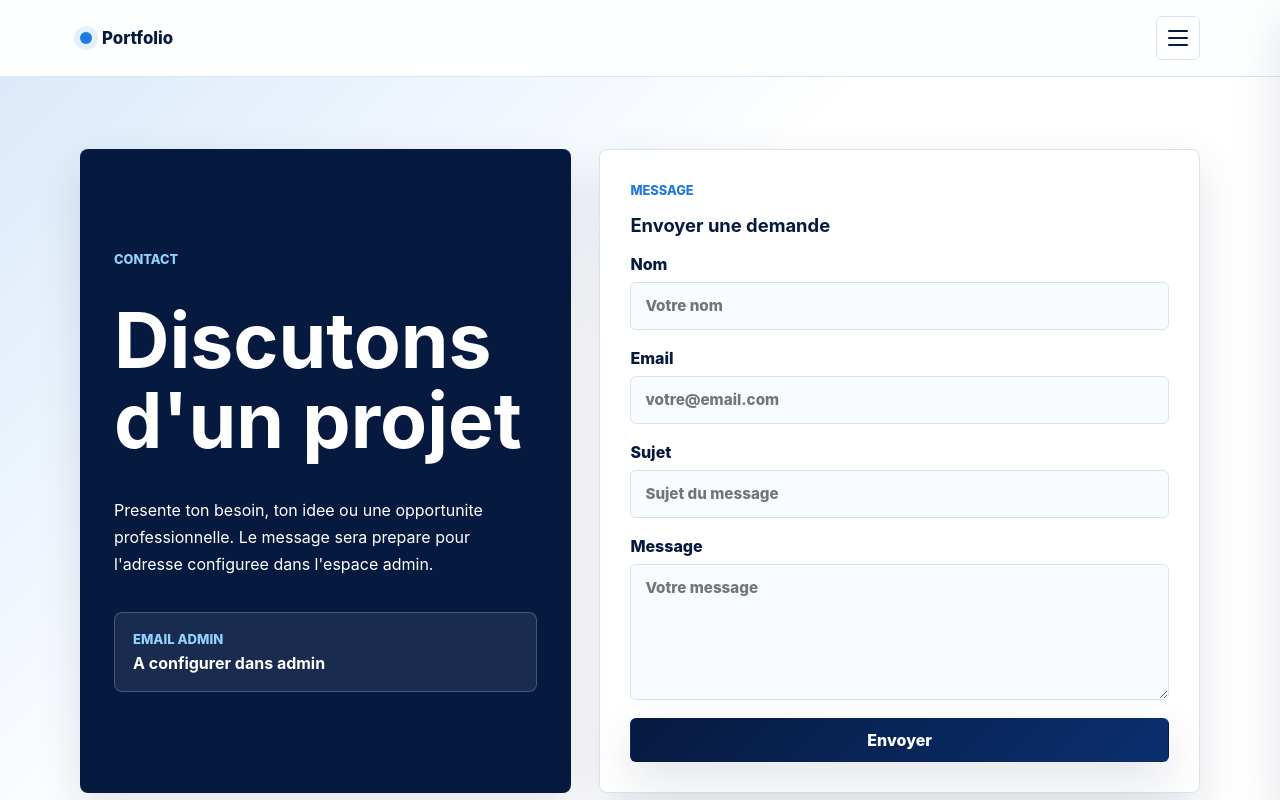
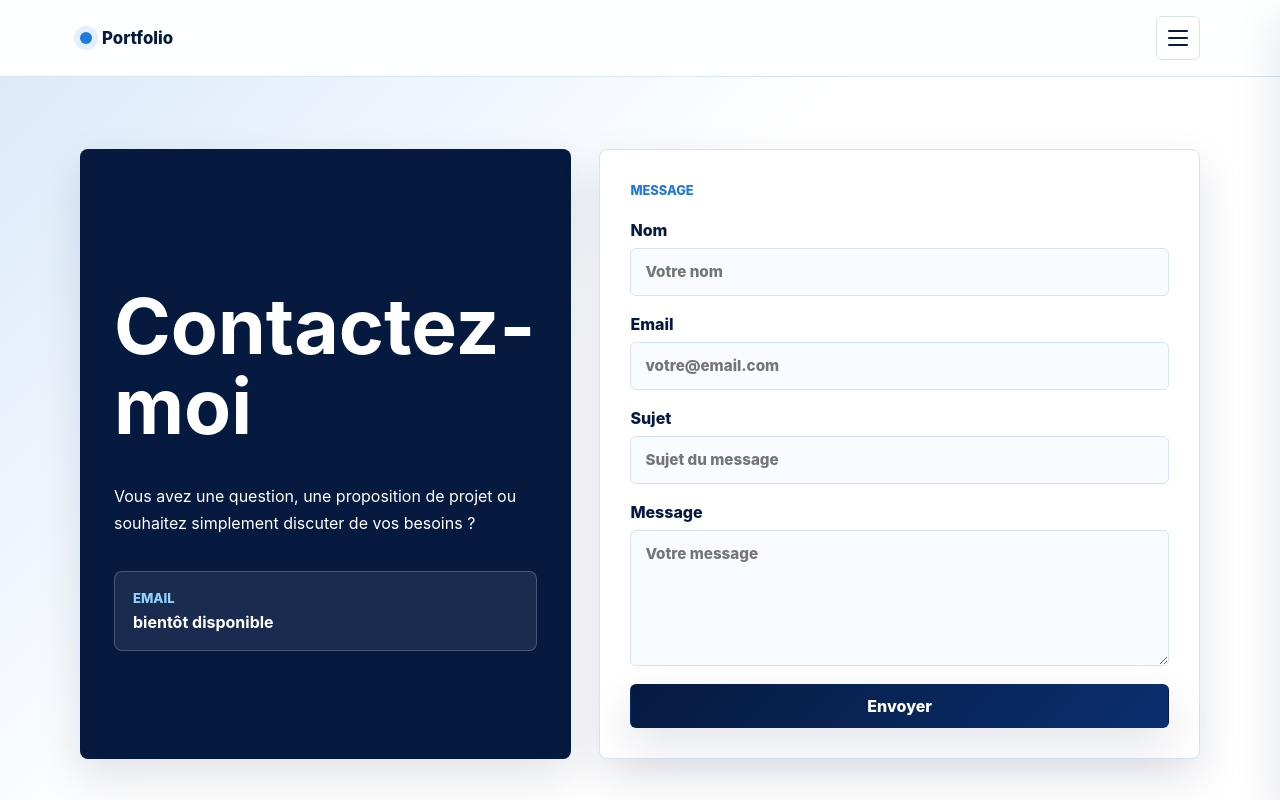
Before and after one commit to mbacke935/portfolio, a React (Vite) app: page /contact in a window 1280 px wide. Shown: the top 800 px of the page. Built offline with nearby package versions, Linux system fonts and the light colour scheme; no server answers; the database is empty.

Commit message:
page contact

```diff
--- a/src/pages/Contact.jsx
+++ b/src/pages/Contact.jsx
@@ -11,23 +11,22 @@ export default function Contact() {
     <section className="page-section contact-page">
       <div className="contact-layout">
         <aside className="contact-panel">
-          <p className="eyebrow">Contact</p>
-          <h1>Discutons d'un projet</h1>
+          <p className="eyebrow"></p>
+          <h1>Contactez-moi</h1>
           <p>
-            Presente ton besoin, ton idee ou une opportunite professionnelle. Le
-            message sera prepare pour l'adresse configuree dans l'espace admin.
+            Vous avez une question, une proposition de projet ou souhaitez simplement discuter de vos besoins ?
           </p>
 
           <div className="contact-email-card">
-            <span>Email admin</span>
-            <strong>{adminEmail || 'A configurer dans admin'}</strong>
+            <span>Email</span>
+            <strong>{adminEmail || 'bientôt disponible'}</strong>
           </div>
 
           {(isLoading || error || !isSupabaseConfigured) && (
             <p className="status-note">
               {isLoading && isSupabaseConfigured
-                ? "Chargement de l'email de contact..."
-                : "Mode demonstration : configure l'email public dans l'admin."}
+                ? "Chargement de contact..."
+                : "Les données seront bientôt disponibles."}
             </p>
           )}
         </aside>
@@ -35,7 +34,7 @@ export default function Contact() {
         <div className="contact-form-panel">
           <div className="contact-form-heading">
             <p className="eyebrow">Message</p>
-            <h2>Envoyer une demande</h2>
+            <h2></h2>
           </div>
           <ContactForm adminEmail={adminEmail} />
         </div>
--- a/src/pages/NotFound.jsx
+++ b/src/pages/NotFound.jsx
@@ -7,7 +7,7 @@ export default function NotFound() {
         <p className="eyebrow">Erreur 404</p>
         <h1>Page introuvable</h1>
         <p>
-          Cette route n'existe pas encore. Utilise la navigation principale pour
+          Cette page n'existe pas encore. Utilise la navigation principale pour
           revenir vers une page disponible du portfolio.
         </p>
       </div>
```
